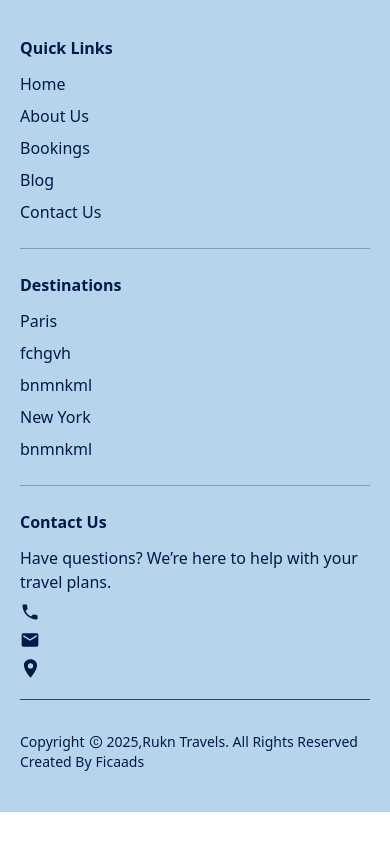
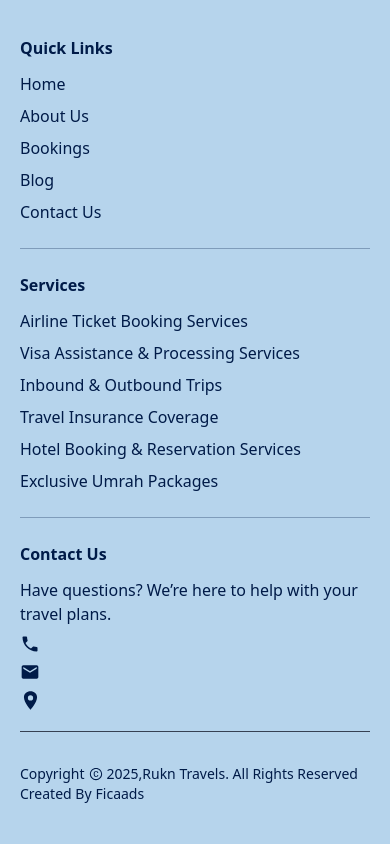
Before and after one commit to Fica-Web/Smart-Travels, a React (Vite) app in the folder frontend/: page /blog in a window 390 px wide. Shown: the part 1261-2105 px from the top of the page. Before the commit the page ends 2073 px from the top, so only its background shows below. Built offline with nearby package versions, Linux system fonts and the light colour scheme; no server answers.

Commit message:
update singleblog component home page alignment

```diff
--- a/frontend/src/components/HomeSection/BlogPage/SingleBlog.jsx
+++ b/frontend/src/components/HomeSection/BlogPage/SingleBlog.jsx
@@ -28,7 +28,7 @@ const SingleBlog = ({ isHomePage, firstBlog, remainingBlogs }) => {
           </div>
 
           {/* Text */}
-          <div className="w-full md:w-[490px] h-full p-1 pt-4 md:pt-0 space-y-5 mr-0 md:mr-3 flex flex-col justify-center  rounded-3xl">
+          <div className="w-full md:w-[490px] h-full p-1 pt-4 md:pt-0 space-y-5 mr-0 md:mr-3 flex flex-col justify-center  rounded-3xl ">
             <div className="flex-col justify-between">
               <Link to={`/blog/${firstBlog._id}`}>
                 <h3 className="text-xl md:text-4xl font-semibold text-secondary-blue leading-snug pb-5 break-words max-w-xl transition">
@@ -42,7 +42,7 @@ const SingleBlog = ({ isHomePage, firstBlog, remainingBlogs }) => {
               )}
             </div>
 
-            <div className="flex justify-between items-center text-sm sm:text-base text-secondary-blue/80  pt-6 border-gray-200">
+            <div className="flex justify-between items-center text-sm sm:text-base text-secondary-blue/80  pt-1 border-gray-200">
               <span className="flex items-center space-x-1 text-sm ">
                 <span>
                   <strong className='' >Date:</strong>{' '}
--- a/frontend/src/components/HomeSection/HomePage/Services.jsx
+++ b/frontend/src/components/HomeSection/HomePage/Services.jsx
@@ -1,7 +1,9 @@
 import React from 'react'
 import SectionHeading from '../../reusable/SectionHeading'
-import { servicesData  } from '../../../data/HomeSection/servicesData'
+import { servicesData } from '../../../data/HomeSection/servicesData'
 import { ArrowUpRight } from 'lucide-react'
+import { Link } from 'react-router-dom';
+
 
 const Services = () => {
   return (
@@ -17,9 +19,11 @@ const Services = () => {
         <div className="flex flex-col gap-6 w-full md:w-1/3">
 
           {servicesData.slice(0, 2).map((item, index) => (
-        <div
+            <Link
               key={index}
-          className="relative rounded-3xl overflow-hidden shadow-lg group transition-transform duration-300 hover:scale-105 bg-red-400"
+              to={item.path}
+              onClick={() => window.scrollTo({ top: 0, behavior: 'smooth' })}
+              className="relative rounded-3xl overflow-hidden shadow-lg group transition-transform duration-300 hover:scale-105"
             >
               <img
                 src={item.imageUrl}
@@ -33,7 +37,7 @@ const Services = () => {
               <button className="absolute top-3 right-3 bg-white/90 hover:bg-white text-black rounded-full p-2">
                 <ArrowUpRight size={18} />
               </button>
-        </div>
+            </Link>
           ))}
         </div>
 
@@ -41,7 +45,11 @@ const Services = () => {
         {/* Column 1 */}
         <div className="flex flex-col gap-6 w-full md:w-1/3">
 
-      <div className="relative rounded-3xl overflow-hidden shadow-lg group transition-transform duration-300 hover:scale-105">
+          <Link
+            to={servicesData[2].path}
+            onClick={() => window.scrollTo({ top: 0, behavior: 'smooth' })}
+            className="relative rounded-3xl overflow-hidden shadow-lg group transition-transform duration-300 hover:scale-105"
+          >
             <img
               src={servicesData[2].imageUrl}
               alt={servicesData[2].title}
@@ -54,8 +62,12 @@ const Services = () => {
             <button className="absolute top-3 right-3 bg-white/90 hover:bg-white text-black rounded-full p-2">
               <ArrowUpRight size={18} />
             </button>
-      </div>
-      <div className="relative rounded-2xl overflow-hidden shadow-lg group transition-transform duration-300 hover:scale-105">
+          </Link>
+          <Link
+            to={servicesData[3].path}
+            onClick={() => window.scrollTo({ top: 0, behavior: 'smooth' })}
+            className="relative rounded-2xl overflow-hidden shadow-lg group transition-transform duration-300 hover:scale-105"
+          >
             <img
               src={servicesData[3].imageUrl}
               alt={servicesData[3].title}
@@ -68,15 +80,17 @@ const Services = () => {
             <button className="absolute top-3 right-3 bg-white/90 hover:bg-white text-black rounded-full p-2">
               <ArrowUpRight size={18} />
             </button>
-      </div>
+          </Link>
         </div>
 
         {/* Column 3 */}
         {/* Column 1 */}
         <div className="flex flex-col gap-6 w-full md:w-1/3">
           {servicesData.slice(4, 6).map((item, index) => (
-        <div
+            <Link
               key={index}
+              to={item.path}
+              onClick={() => window.scrollTo({ top: 0, behavior: 'smooth' })}
               className="relative rounded-3xl overflow-hidden shadow-lg group transition-transform duration-300 hover:scale-105"
             >
               <img
@@ -96,7 +110,7 @@ const Services = () => {
               <button className="absolute top-3 right-3 bg-white/90 hover:bg-white text-black rounded-full p-2">
                 <ArrowUpRight size={18} />
               </button>
-        </div>
+            </Link>
           ))}
         </div>
       </div>
--- a/frontend/src/components/shared/Footer.jsx
+++ b/frontend/src/components/shared/Footer.jsx
@@ -1,7 +1,8 @@
 import React from 'react';
-import { useState ,useEffect} from 'react';
+import { useState, useEffect } from 'react';
 import { Link } from 'react-router-dom';
 import navOptions from '../../data/navOptions';
+import { servicesData } from '../../data/HomeSection/servicesData'
 import { getSettings } from '../../services/api/settingsApi';
 import logo from '../../assets/image/logo/logo.png';
 import { AiOutlineCopyright } from "react-icons/ai";
@@ -25,7 +26,7 @@ const Footer = () => {
     tiktok: ''
   });
 
- useEffect(() => {
+  useEffect(() => {
     const fetchSettings = async () => {
       try {
         const res = await getSettings();
@@ -116,16 +117,25 @@ const Footer = () => {
           <div className="block md:hidden border-t border-secondary-blue/30 my-2 w-full"></div>
 
           {/* Destinations */}
-          <div className='text-secondary-blue  '>
-            <h4 className="font-semibold mb-3">Destinations</h4>
+
+
+          <div className='text-secondary-blue'>
+            <h4 className="font-semibold mb-3">Services</h4>
             <ul className="space-y-2 text-secondary-blue text-md">
-              <li><Link to="" className="hover:text-[#005BF0] transition">Paris</Link></li>
-              <li><Link to="" className="hover:text-[#005BF0] transition">fchgvh</Link></li>
-              <li><Link to="" className="hover:text-[#005BF0] transition">bnmnkml</Link></li>
-              <li><Link to="" className="hover:text-[#005BF0] transition">New York</Link></li>
-              <li><Link to="" className="hover:text-[#005BF0] transition">bnmnkml</Link></li>
+              {servicesData.map((item, index) => (
+                <li key={index}>
+                  <Link
+                    to={item.path} // Ensure each item in servicesData has a `path` property
+                    onClick={() => window.scrollTo({ top: 0, behavior: 'smooth' })}
+                    className=" hover:text-primary hover:text-[#005BF0] transition duration-200"
+                  >
+                    {item.title}
+                  </Link>
+                </li>
+              ))}
             </ul>
           </div>
+
 
           <div className="block md:hidden border-t border-secondary-blue/30 my-2 w-full"></div>
 
--- a/frontend/src/data/HomeSection/servicesData.js
+++ b/frontend/src/data/HomeSection/servicesData.js
@@ -12,30 +12,35 @@ export const servicesData =[
         title: "Airline Ticket Booking Services",
         description: "Fly smart, safe, and easy",
         imageUrl: img2,
+        path: "/bookings/flights",
     },
      {
         id: 2,
         title: "Visa Assistance & Processing Services",
         description: "Fast, easy, and secure visas",
         imageUrl: img1,
+        path: "/bookings/visa",
     },
      {
         id:3,
         title: "Inbound & Outbound Trips",
         description: "Travel made easy, anywhere",
         imageUrl: img3,
+        path: "/bookings/trips",
     },
      {
         id:4,
         title: "Travel Insurance Coverage",
         description: "Stay safe and stress-free",
         imageUrl: img6,
+        path: "/bookings/insurance",
     },
     {
         id:5,
         title: "Hotel Booking & Reservation Services",
         description: "Easy, fast hotel room reservations",
         imageUrl: img4,
+        path: "/bookings/hotels",
     },
 
     {
@@ -43,6 +48,7 @@ export const servicesData =[
         title: "Exclusive Umrah Packages",
         description: "Reliable, smooth journey arrangements",
         imageUrl: img5,
+        path: "/bookings/umrah",
     },
 
 
```
Lines whose indentation alone changed are shown as unchanged.
